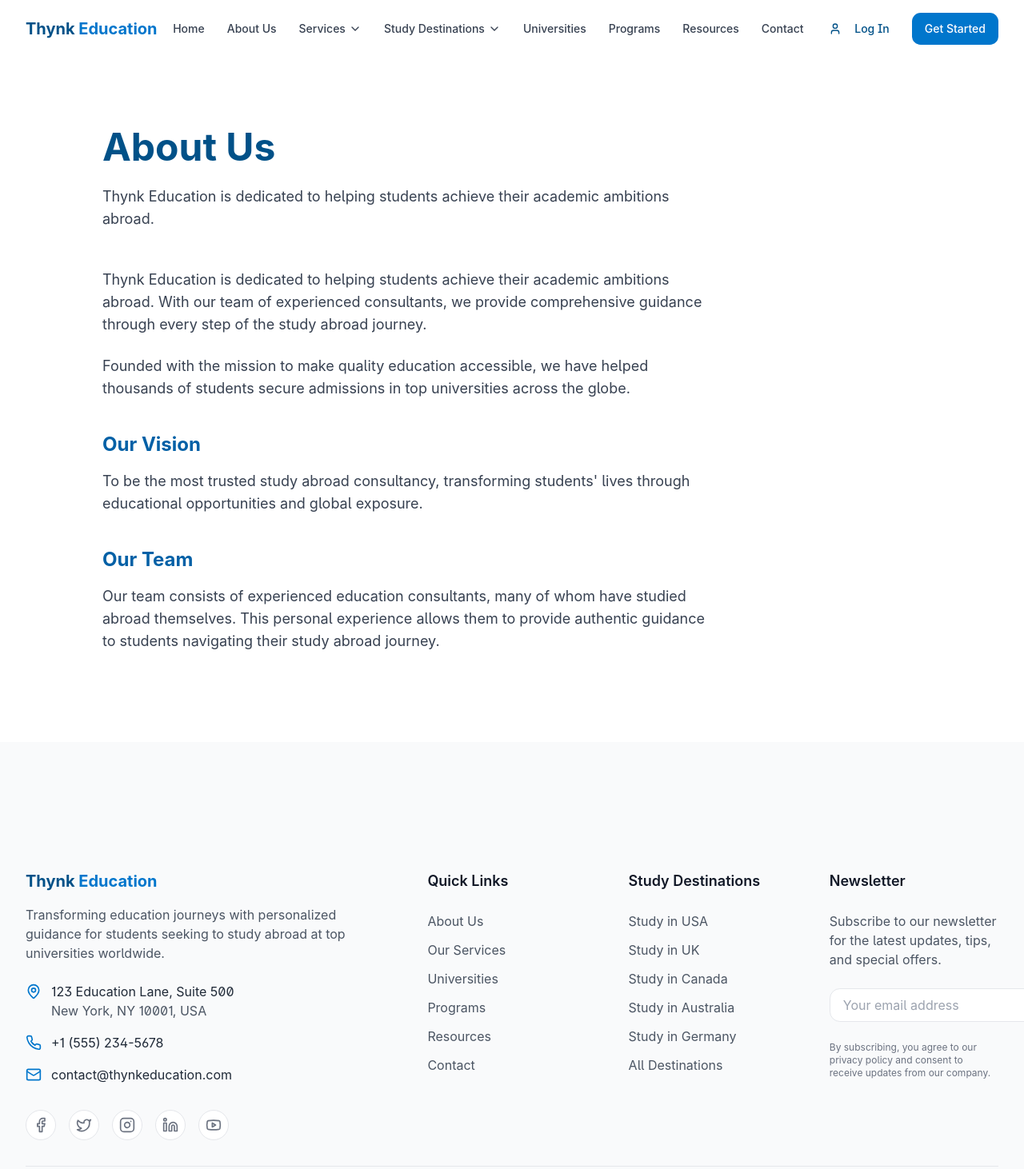
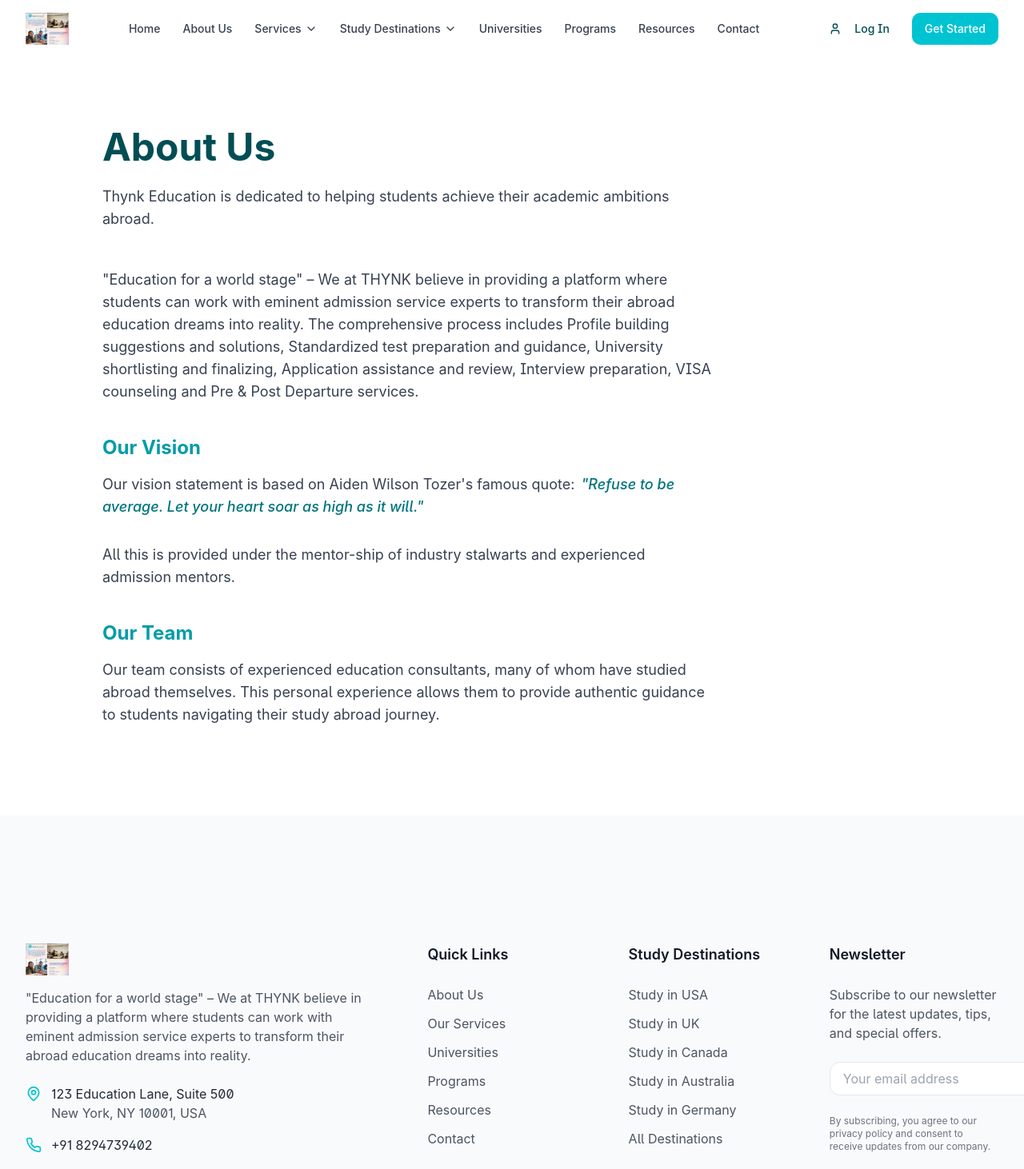
Before and after one commit to bunnygoyal/thynk-education, a React (Vite) app: page /about in a window 1280 px wide. Shown: the top 1462 px of the page at 80% size. Built offline with nearby package versions, Linux system fonts and the light colour scheme.

Commit message:
Update color scheme and logo
This commit updates the color scheme and logo of the application.

```diff
--- a/src/components/Footer.tsx
+++ b/src/components/Footer.tsx
@@ -13,6 +13,7 @@ import {
   ArrowRight
 } from 'lucide-react';
 import { Button } from '@/components/ui/button';
+import Logo from './Logo';
 
 const Footer = () => {
   return (
@@ -22,17 +23,15 @@ const Footer = () => {
           {/* Company Info */}
           <div className="lg:col-span-2 space-y-6">
             <div>
-              <Link to="/" className="text-xl font-bold text-thynk-800">
-                Thynk <span className="text-thynk-600">Education</span>
-              </Link>
+              <Logo className="mb-4" />
               <p className="text-gray-600 mt-4 max-w-md">
-                Transforming education journeys with personalized guidance for students seeking to study abroad at top universities worldwide.
+                "Education for a world stage" – We at THYNK believe in providing a platform where students can work with eminent admission service experts to transform their abroad education dreams into reality.
               </p>
             </div>
 
             <div className="space-y-4">
               <div className="flex items-start gap-3">
-                <MapPin className="h-5 w-5 text-thynk-600 mt-0.5" />
+                <MapPin className="h-5 w-5 text-thynk-500 mt-0.5" />
                 <div>
                   <p className="text-gray-800">123 Education Lane, Suite 500</p>
                   <p className="text-gray-600">New York, NY 10001, USA</p>
@@ -40,30 +39,30 @@ const Footer = () => {
               </div>
 
               <div className="flex items-center gap-3">
-                <Phone className="h-5 w-5 text-thynk-600" />
-                <p className="text-gray-800">+1 (555) 234-5678</p>
+                <Phone className="h-5 w-5 text-thynk-500" />
+                <p className="text-gray-800">+91 8294739402</p>
               </div>
 
               <div className="flex items-center gap-3">
-                <Mail className="h-5 w-5 text-thynk-600" />
-                <p className="text-gray-800">contact@thynkeducation.com</p>
+                <Mail className="h-5 w-5 text-thynk-500" />
+                <p className="text-gray-800">info@thynkeducation.com</p>
               </div>
             </div>
 
             <div className="flex gap-4 pt-2">
-              <a href="#" className="bg-white p-2 rounded-full text-gray-500 hover:text-thynk-600 transition-colors border border-gray-200 hover:border-thynk-200">
+              <a href="#" className="bg-white p-2 rounded-full text-gray-500 hover:text-thynk-500 transition-colors border border-gray-200 hover:border-thynk-200">
                 <Facebook className="h-5 w-5" />
               </a>
-              <a href="#" className="bg-white p-2 rounded-full text-gray-500 hover:text-thynk-600 transition-colors border border-gray-200 hover:border-thynk-200">
+              <a href="#" className="bg-white p-2 rounded-full text-gray-500 hover:text-thynk-500 transition-colors border border-gray-200 hover:border-thynk-200">
                 <Twitter className="h-5 w-5" />
               </a>
-              <a href="#" className="bg-white p-2 rounded-full text-gray-500 hover:text-thynk-600 transition-colors border border-gray-200 hover:border-thynk-200">
+              <a href="#" className="bg-white p-2 rounded-full text-gray-500 hover:text-thynk-500 transition-colors border border-gray-200 hover:border-thynk-200">
                 <Instagram className="h-5 w-5" />
               </a>
-              <a href="#" className="bg-white p-2 rounded-full text-gray-500 hover:text-thynk-600 transition-colors border border-gray-200 hover:border-thynk-200">
+              <a href="#" className="bg-white p-2 rounded-full text-gray-500 hover:text-thynk-500 transition-colors border border-gray-200 hover:border-thynk-200">
                 <Linkedin className="h-5 w-5" />
               </a>
-              <a href="#" className="bg-white p-2 rounded-full text-gray-500 hover:text-thynk-600 transition-colors border border-gray-200 hover:border-thynk-200">
+              <a href="#" className="bg-white p-2 rounded-full text-gray-500 hover:text-thynk-500 transition-colors border border-gray-200 hover:border-thynk-200">
                 <Youtube className="h-5 w-5" />
               </a>
             </div>
@@ -74,22 +73,22 @@ const Footer = () => {
             <h3 className="text-lg font-semibold text-gray-900">Quick Links</h3>
             <ul className="space-y-3">
               <li>
-                <Link to="/about" className="text-gray-600 hover:text-thynk-600 transition-colors">About Us</Link>
+                <Link to="/about" className="text-gray-600 hover:text-thynk-500 transition-colors">About Us</Link>
               </li>
               <li>
-                <Link to="/services" className="text-gray-600 hover:text-thynk-600 transition-colors">Our Services</Link>
+                <Link to="/services" className="text-gray-600 hover:text-thynk-500 transition-colors">Our Services</Link>
               </li>
               <li>
-                <Link to="/universities" className="text-gray-600 hover:text-thynk-600 transition-colors">Universities</Link>
+                <Link to="/universities" className="text-gray-600 hover:text-thynk-500 transition-colors">Universities</Link>
               </li>
               <li>
-                <Link to="/programs" className="text-gray-600 hover:text-thynk-600 transition-colors">Programs</Link>
+                <Link to="/programs" className="text-gray-600 hover:text-thynk-500 transition-colors">Programs</Link>
               </li>
               <li>
-                <Link to="/resources" className="text-gray-600 hover:text-thynk-600 transition-colors">Resources</Link>
+                <Link to="/resources" className="text-gray-600 hover:text-thynk-500 transition-colors">Resources</Link>
               </li>
               <li>
-                <Link to="/contact" className="text-gray-600 hover:text-thynk-600 transition-colors">Contact</Link>
+                <Link to="/contact" className="text-gray-600 hover:text-thynk-500 transition-colors">Contact</Link>
               </li>
             </ul>
           </div>
@@ -99,22 +98,22 @@ const Footer = () => {
             <h3 className="text-lg font-semibold text-gray-900">Study Destinations</h3>
             <ul className="space-y-3">
               <li>
-                <Link to="/destinations/usa" className="text-gray-600 hover:text-thynk-600 transition-colors">Study in USA</Link>
+                <Link to="/destinations/usa" className="text-gray-600 hover:text-thynk-500 transition-colors">Study in USA</Link>
               </li>
               <li>
-                <Link to="/destinations/uk" className="text-gray-600 hover:text-thynk-600 transition-colors">Study in UK</Link>
+                <Link to="/destinations/uk" className="text-gray-600 hover:text-thynk-500 transition-colors">Study in UK</Link>
               </li>
               <li>
-                <Link to="/destinations/canada" className="text-gray-600 hover:text-thynk-600 transition-colors">Study in Canada</Link>
+                <Link to="/destinations/canada" className="text-gray-600 hover:text-thynk-500 transition-colors">Study in Canada</Link>
               </li>
               <li>
-                <Link to="/destinations/australia" className="text-gray-600 hover:text-thynk-600 transition-colors">Study in Australia</Link>
+                <Link to="/destinations/australia" className="text-gray-600 hover:text-thynk-500 transition-colors">Study in Australia</Link>
               </li>
               <li>
-                <Link to="/destinations/germany" className="text-gray-600 hover:text-thynk-600 transition-colors">Study in Germany</Link>
+                <Link to="/destinations/germany" className="text-gray-600 hover:text-thynk-500 transition-colors">Study in Germany</Link>
               </li>
               <li>
-                <Link to="/destinations" className="text-gray-600 hover:text-thynk-600 transition-colors">All Destinations</Link>
+                <Link to="/destinations" className="text-gray-600 hover:text-thynk-500 transition-colors">All Destinations</Link>
               </li>
             </ul>
           </div>
@@ -132,7 +131,7 @@ const Footer = () => {
                 placeholder="Your email address"
                 className="px-4 py-2 rounded-lg border border-gray-200 focus:outline-none focus:ring-2 focus:ring-thynk-500 focus:border-transparent"
               />
-              <Button className="bg-thynk-600 hover:bg-thynk-700 text-white">
+              <Button className="bg-thynk-500 hover:bg-thynk-600 text-white">
                 Subscribe
                 <ArrowRight className="ml-2 h-4 w-4" />
               </Button>
@@ -152,9 +151,9 @@ const Footer = () => {
           </p>
 
           <div className="flex flex-wrap gap-5">
-            <Link to="/privacy" className="text-sm text-gray-500 hover:text-thynk-600">Privacy Policy</Link>
-            <Link to="/terms" className="text-sm text-gray-500 hover:text-thynk-600">Terms of Service</Link>
-            <Link to="/cookies" className="text-sm text-gray-500 hover:text-thynk-600">Cookie Policy</Link>
+            <Link to="/privacy" className="text-sm text-gray-500 hover:text-thynk-500">Privacy Policy</Link>
+            <Link to="/terms" className="text-sm text-gray-500 hover:text-thynk-500">Terms of Service</Link>
+            <Link to="/cookies" className="text-sm text-gray-500 hover:text-thynk-500">Cookie Policy</Link>
           </div>
         </div>
       </div>
--- a/src/components/Header.tsx
+++ b/src/components/Header.tsx
@@ -1,4 +1,3 @@
-
 import React, { useState, useEffect } from 'react';
 import { cn } from '@/lib/utils';
 import { Button } from '@/components/ui/button';
@@ -12,6 +11,7 @@ import {
   ChevronDown
 } from 'lucide-react';
 import { Link } from 'react-router-dom';
+import Logo from './Logo';
 
 const Header = () => {
   const [isScrolled, setIsScrolled] = useState(false);
@@ -40,11 +40,7 @@ const Header = () => {
       )}
     >
       <div className="max-w-7xl mx-auto flex items-center justify-between">
-        <Link to="/" className="flex items-center">
-          <span className="text-xl font-bold text-thynk-800">
-            Thynk <span className="text-thynk-600">Education</span>
-          </span>
-        </Link>
+        <Logo />
 
         {/* Desktop Navigation */}
         <nav className="hidden lg:flex items-center space-x-1">
@@ -79,11 +75,11 @@ const Header = () => {
         </nav>
 
         <div className="hidden lg:flex items-center gap-4">
-          <Button variant="ghost" size="sm" className="text-thynk-800 hover:text-thynk-600">
+          <Button variant="ghost" size="sm" className="text-thynk-800 hover:text-thynk-500">
             <User className="h-4 w-4 mr-2" />
             Log In
           </Button>
-          <Button className="bg-thynk-600 hover:bg-thynk-700 text-white transition duration-300">
+          <Button className="bg-thynk-500 hover:bg-thynk-600 text-white transition duration-300">
             Get Started
           </Button>
         </div>
@@ -121,7 +117,7 @@ const Header = () => {
                 <User className="h-5 w-5 mr-3" />
                 Log In
               </Button>
-              <Button className="bg-thynk-600 hover:bg-thynk-700 text-white justify-start">
+              <Button className="bg-thynk-500 hover:bg-thynk-600 text-white justify-start">
                 Get Started
               </Button>
             </div>
--- /dev/null
+++ b/src/components/Logo.tsx
@@ -0,0 +1,21 @@
+
+import React from 'react';
+import { Link } from 'react-router-dom';
+
+interface LogoProps {
+  className?: string;
+}
+
+const Logo: React.FC<LogoProps> = ({ className = "" }) => {
+  return (
+    <Link to="/" className={`flex items-center ${className}`}>
+      <img
+        src="/lovable-uploads/86d862e8-4100-4262-8514-ddcce96a67f2.png"
+        alt="Thynk Education Logo"
+        className="h-10"
+      />
+    </Link>
+  );
+};
+
+export default Logo;
--- a/src/index.css
+++ b/src/index.css
@@ -14,7 +14,7 @@
     --popover: 0 0% 100%;
     --popover-foreground: 222.2 84% 4.9%;
 
-    --primary: 210 100% 40%;
+    --primary: 187 100% 41%; /* Adjusted to match the Thynk Education teal color */
     --primary-foreground: 210 40% 98%;
 
     --secondary: 210 40% 96.1%;
@@ -68,7 +68,7 @@
   }
 
   .text-gradient {
-    @apply bg-gradient-to-r from-thynk-700 to-thynk-500 bg-clip-text text-transparent;
+    @apply bg-gradient-to-r from-thynk-600 to-thynk-400 bg-clip-text text-transparent;
   }
 
   .subtle-shadow {
--- a/src/pages/AboutUs.tsx
+++ b/src/pages/AboutUs.tsx
@@ -10,22 +10,24 @@ const AboutUs = () => {
     >
       <div className="max-w-3xl">
         <p className="text-lg text-gray-700 mb-6">
-          Thynk Education is dedicated to helping students achieve their academic ambitions abroad.
-          With our team of experienced consultants, we provide comprehensive guidance through every
-          step of the study abroad journey.
-        </p>
-        <p className="text-lg text-gray-700 mb-6">
-          Founded with the mission to make quality education accessible, we have helped thousands
-          of students secure admissions in top universities across the globe.
+          "Education for a world stage" – We at THYNK believe in providing a platform where students can work with eminent admission
+          service experts to transform their abroad education dreams into reality. The comprehensive process includes Profile building
+          suggestions and solutions, Standardized test preparation and guidance, University shortlisting and finalizing, Application
+          assistance and review, Interview preparation, VISA counseling and Pre & Post Departure services.
         </p>
 
-        <h2 className="text-2xl font-bold mt-10 mb-4 text-thynk-700">Our Vision</h2>
+        <h2 className="text-2xl font-bold mt-10 mb-4 text-thynk-600">Our Vision</h2>
         <p className="text-lg text-gray-700 mb-8">
-          To be the most trusted study abroad consultancy, transforming students' lives through
-          educational opportunities and global exposure.
+          Our vision statement is based on Aiden Wilson Tozer's famous quote:
+          <span className="italic font-medium text-thynk-700 ml-2">
+            "Refuse to be average. Let your heart soar as high as it will."
+          </span>
+        </p>
+        <p className="text-lg text-gray-700 mb-8">
+          All this is provided under the mentor-ship of industry stalwarts and experienced admission mentors.
         </p>
 
-        <h2 className="text-2xl font-bold mt-10 mb-4 text-thynk-700">Our Team</h2>
+        <h2 className="text-2xl font-bold mt-10 mb-4 text-thynk-600">Our Team</h2>
         <p className="text-lg text-gray-700 mb-8">
           Our team consists of experienced education consultants, many of whom have studied abroad
           themselves. This personal experience allows them to provide authentic guidance to students
--- a/tailwind.config.ts
+++ b/tailwind.config.ts
@@ -57,17 +57,17 @@ export default {
           foreground: "hsl(var(--card-foreground))",
         },
         thynk: {
-          50: "#f0f7ff",
-          100: "#e0f0ff",
-          200: "#bae2ff",
-          300: "#7bd0ff",
-          400: "#36b4fd",
-          500: "#0c94ea",
-          600: "#0076cc",
-          700: "#0060a6",
-          800: "#015188",
-          900: "#064571",
-          950: "#042c4a",
+          50: "#e6f9fa",
+          100: "#ccf3f6",
+          200: "#99e7ed",
+          300: "#66dbe4",
+          400: "#33cfdb",
+          500: "#00c3d2", // Main brand color from the image
+          600: "#009ca8",
+          700: "#00757e",
+          800: "#004e54",
+          900: "#00272a",
+          950: "#001315",
         },
         sidebar: {
           DEFAULT: "hsl(var(--sidebar-background))",
```
Also changed, not shown: src/pages/Contact.tsx (+14 -7 lines), public/logo.png (added), public/lovable-uploads/86d862e8-4100-4262-8514-ddcce96a67f2.png (added).
